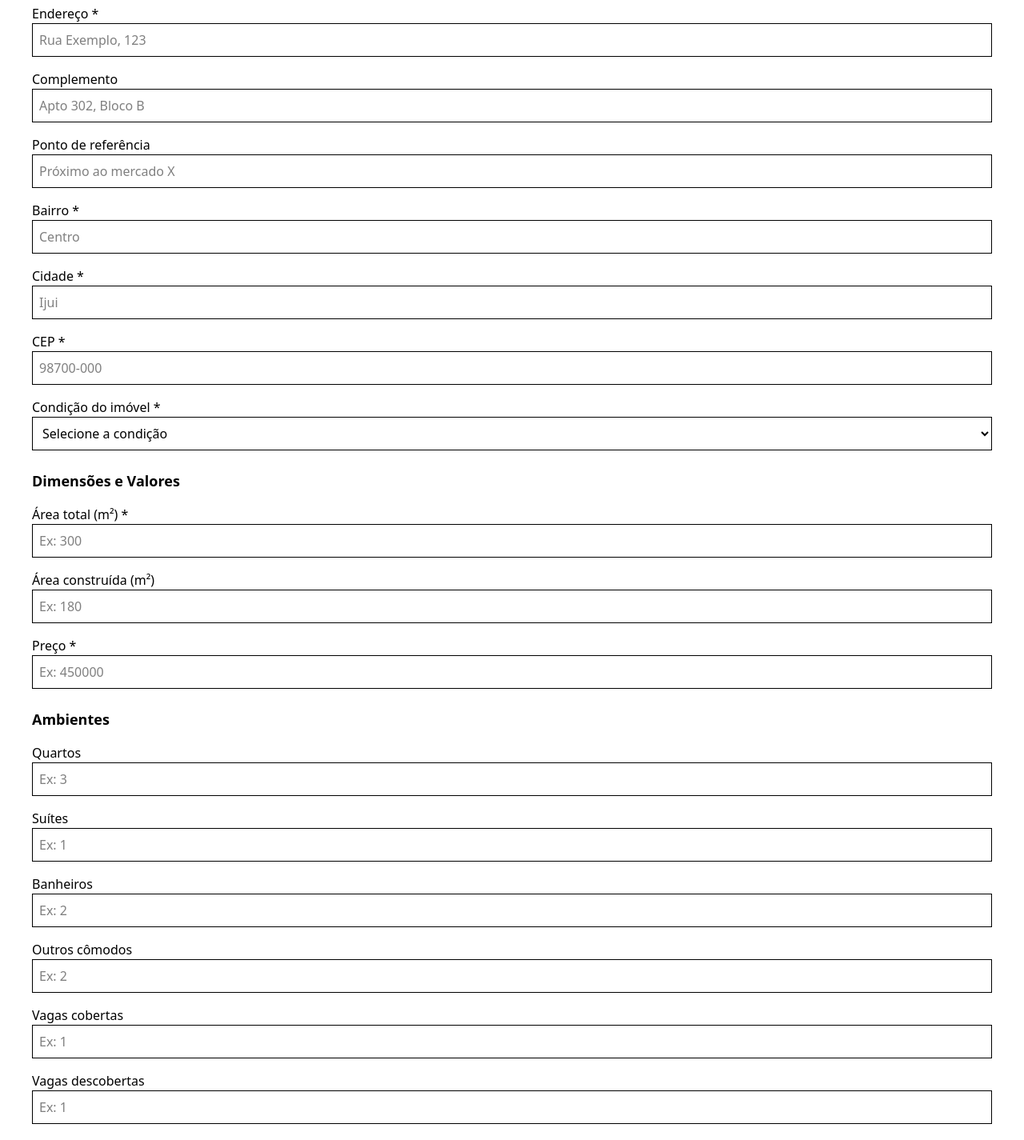
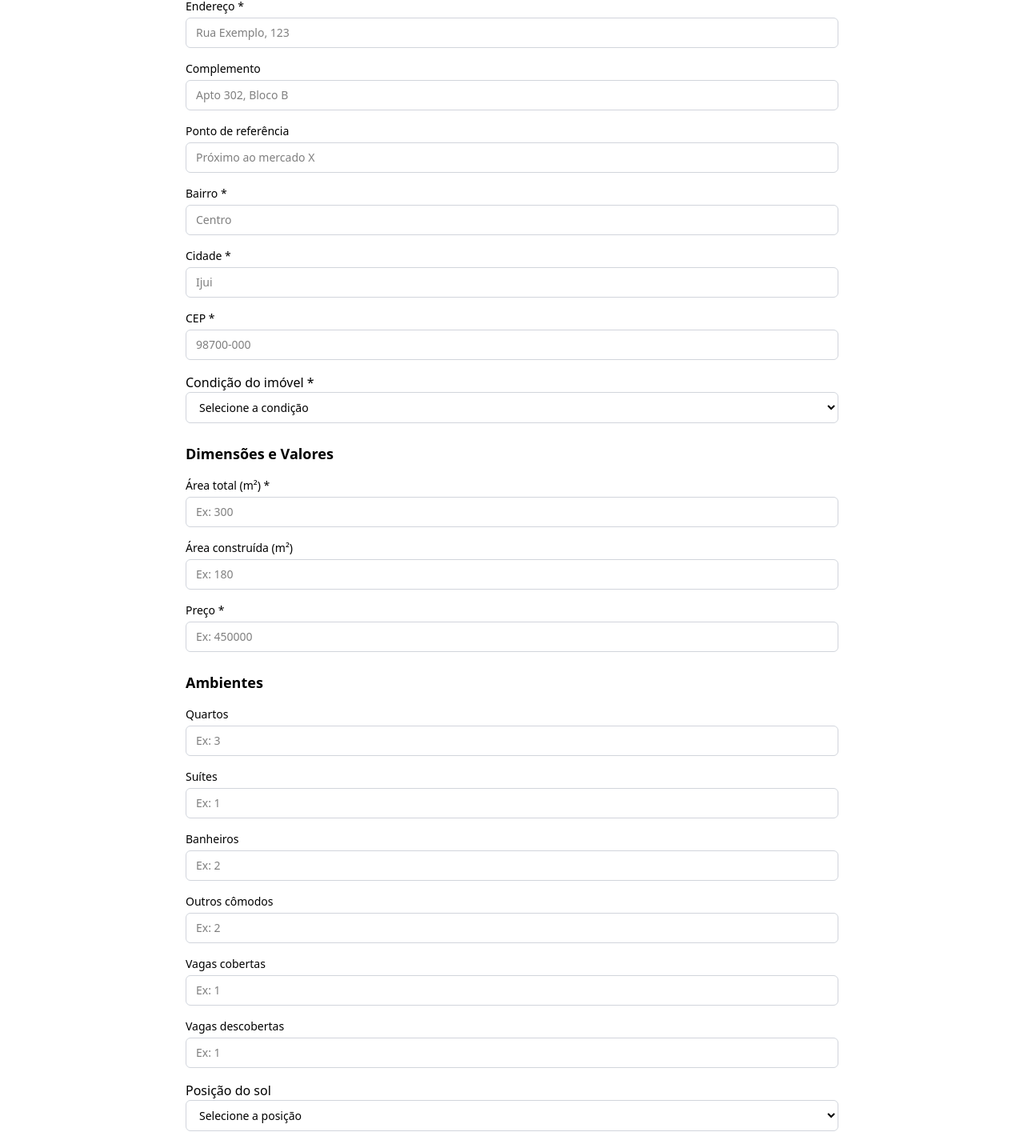
Before and after one commit to Mateus-Oling/oling-imoveis, a Next.js app: page /admin/properties/new in a window 1280 px wide. Shown: the part 363-1788 px from the top of the page at 80% size. Built offline with nearby package versions, Linux system fonts and the light colour scheme.

Commit message:
feat: enhance property form with Zod validation and submission feedback
- integrated Zod for schema validation
- added real-time error messages
- implemented submission states (loading, success, error)
- improved overall form UX

```diff
--- a/package.json
+++ b/package.json
@@ -9,12 +9,14 @@
     "lint": "eslint"
   },
   "dependencies": {
+    "@hookform/resolvers": "^5.2.2",
     "@supabase/supabase-js": "^2.104.0",
     "next": "16.2.2",
     "react": "19.2.4",
     "react-dom": "19.2.4",
     "react-hook-form": "^7.74.0",
-    "swiper": "^12.1.3"
+    "swiper": "^12.1.3",
+    "zod": "^4.3.6"
   },
   "devDependencies": {
     "@tailwindcss/postcss": "^4",
--- a/src/app/admin/properties/new/page.tsx
+++ b/src/app/admin/properties/new/page.tsx
@@ -1,251 +1,275 @@
 "use client"
 
+import { useState } from "react"
 import { useForm } from "react-hook-form"
+import { zodResolver } from "@hookform/resolvers/zod"
+import { propertySchema } from "@/schemas/propertySchema"
+import { z } from "zod"
+import FormField from "@/components/form/FormField"
 
-type FormData = {
-  title: string
-  type: string
-  address: string
-  complement: string
-  reference_point: string
-  neighborhood: string
-  city: string
-  zip_code: string
-  condition: string
-
-  area_total: number
-  area_built: number
-  price: number
-
-  bedrooms: number
-  suites: number
-  bathrooms: number
-  other_rooms: number
-  garage_covered: number
-  garage_uncovered: number
-  sun_position: string
-  year_built: number
-
-  description: string
-}
+type FormData = z.infer<typeof propertySchema>
 
 export default function NewPropertyPage() {
-  const { register, handleSubmit } = useForm<FormData>()
+  const [feedback, setFeedback] = useState<{
+    type: "success" | "error" | null
+    message: string
+  }>({
+    type: null,
+    message: "",
+  })
 
-  function onSubmit(data: FormData) {
+  const {
+    register,
+    handleSubmit,
+    formState: { errors, isSubmitting },
+  } = useForm<FormData>({
+    resolver: zodResolver(propertySchema),
+    defaultValues: {},
+  })
+
+  async function onSubmit(data: FormData) {
+    try {
+      setFeedback({ type: null, message: "" })
+
+      await new Promise((res) => setTimeout(res, 1000))
       console.log(data)
+      setFeedback({
+        type: "success",
+        message: "Imóvel cadastrado com sucesso!",
+      })
+    } catch (err) {
+      setFeedback({
+        type: "error",
+        message: "Erro ao salvar imóvel.",
+      })
+    }
   }
 
   return (
-    <main className="p-10">
+    <main className="p-10 max-w-4xl mx-auto">
       <h1 className="text-2xl font-semibold mb-6">Cadastrar Imóvel</h1>
 
       <form onSubmit={handleSubmit(onSubmit)} className="space-y-6">
         <div className="space-y-4">
           <h3 className="font-semibold text-lg">Informações Básicas</h3>
 
-          <div>
-            <label>Título do imóvel *</label>
-            <input
-              {...register("title")}
+          <FormField
+            label="Título do imóvel *"
+            name="title"
+            register={register}
+            error={errors.title}
             placeholder="Ex: Casa moderna no centro"
-              className="border p-2 w-full"
           />
-          </div>
 
           <div>
             <label>Tipo do imóvel *</label>
-            <select {...register("type")} className="border p-2 w-full">
+            <select
+              {...register("type")}
+              className={`w-full border rounded-md px-3 py-2 text-sm ${
+                errors.type ? "border-red-500" : "border-gray-300"
+              }`}
+            >
               <option value="">Selecione o tipo</option>
               <option value="casa">Casa</option>
               <option value="apartamento">Apartamento</option>
               <option value="terreno">Terreno</option>
             </select>
+            {errors.type && (
+              <p className="text-red-500 text-sm mt-1">{errors.type.message}</p>
+            )}
           </div>
 
-          <div>
-            <label>Endereço *</label>
-            <input
-              {...register("address")}
+          <FormField
+            label="Endereço *"
+            name="address"
+            register={register}
+            error={errors.address}
             placeholder="Rua Exemplo, 123"
-              className="border p-2 w-full"
           />
-          </div>
 
-          <div>
-            <label>Complemento</label>
-            <input
-              {...register("complement")}
+          <FormField
+            label="Complemento"
+            name="complement"
+            register={register}
+            error={errors.complement}
             placeholder="Apto 302, Bloco B"
-              className="border p-2 w-full"
           />
-          </div>
 
-          <div>
-            <label>Ponto de referência</label>
-            <input
-              {...register("reference_point")}
+          <FormField
+            label="Ponto de referência"
+            name="reference_point"
+            register={register}
+            error={errors.reference_point}
             placeholder="Próximo ao mercado X"
-              className="border p-2 w-full"
           />
-          </div>
 
-          <div>
-            <label>Bairro *</label>
-            <input
-              {...register("neighborhood")}
+          <FormField
+            label="Bairro *"
+            name="neighborhood"
+            register={register}
+            error={errors.neighborhood}
             placeholder="Centro"
-              className="border p-2 w-full"
           />
-          </div>
 
-          <div>
-            <label>Cidade *</label>
-            <input
-              {...register("city")}
+          <FormField
+            label="Cidade *"
+            name="city"
+            register={register}
+            error={errors.city}
             placeholder="Ijui"
-              className="border p-2 w-full"
           />
-          </div>
 
-          <div>
-            <label>CEP *</label>
-            <input
-              {...register("zip_code")}
+          <FormField
+            label="CEP *"
+            name="zip_code"
+            register={register}
+            error={errors.zip_code}
             placeholder="98700-000"
-              className="border p-2 w-full"
           />
-          </div>
 
           <div>
             <label>Condição do imóvel *</label>
-            <select {...register("condition")} className="border p-2 w-full">
+            <select
+              {...register("condition")}
+              className={`w-full border rounded-md px-3 py-2 text-sm ${
+                errors.type ? "border-red-500" : "border-gray-300"
+              }`}
+            >
               <option value="">Selecione a condição</option>
               <option value="pessimo">Péssimo</option>
               <option value="ruim">Ruim</option>
               <option value="bom">Bom</option>
               <option value="novo">Novo</option>
             </select>
+            {errors.condition && (
+              <p
+                className={`w-full border rounded-md px-3 py-2 text-sm ${
+                  errors.type ? "border-red-500" : "border-gray-300"
+                }`}
+              >
+                {errors.condition.message}
+              </p>
+            )}
           </div>
         </div>
 
         <div className="space-y-4">
           <h3 className="font-semibold text-lg">Dimensões e Valores</h3>
 
-          <div>
-            <label>Área total (m²) *</label>
-            <input
+          <FormField
+            label="Área total (m²) *"
+            name="area_total"
             type="number"
-              {...register("area_total", { valueAsNumber: true })}
+            register={register}
+            error={errors.area_total}
             placeholder="Ex: 300"
-              className="border p-2 w-full"
           />
-          </div>
 
-          <div>
-            <label>Área construída (m²)</label>
-            <input
+          <FormField
+            label="Área construída (m²)"
+            name="area_built"
             type="number"
-              {...register("area_built", { valueAsNumber: true })}
+            register={register}
+            error={errors.area_built}
             placeholder="Ex: 180"
-              className="border p-2 w-full"
           />
-          </div>
 
-          <div>
-            <label>Preço *</label>
-            <input
+          <FormField
+            label="Preço *"
+            name="price"
             type="number"
-              {...register("price", { valueAsNumber: true })}
+            register={register}
+            error={errors.price}
             placeholder="Ex: 450000"
-              className="border p-2 w-full"
           />
-          </div>
         </div>
 
         <div className="space-y-4">
           <h3 className="font-semibold text-lg">Ambientes</h3>
 
-          <div>
-            <label>Quartos</label>
-            <input
+          <FormField
+            label="Quartos"
+            name="bedrooms"
             type="number"
-              {...register("bedrooms", { valueAsNumber: true })}
+            register={register}
+            error={errors.bedrooms}
             placeholder="Ex: 3"
-              className="border p-2 w-full"
           />
-          </div>
 
-          <div>
-            <label>Suítes</label>
-            <input
+          <FormField
+            label="Suítes"
+            name="suites"
             type="number"
-              {...register("suites", { valueAsNumber: true })}
+            register={register}
+            error={errors.suites}
             placeholder="Ex: 1"
-              className="border p-2 w-full"
           />
-          </div>
 
-          <div>
-            <label>Banheiros</label>
-            <input
+          <FormField
+            label="Banheiros"
+            name="bathrooms"
             type="number"
-              {...register("bathrooms", { valueAsNumber: true })}
+            register={register}
+            error={errors.bathrooms}
             placeholder="Ex: 2"
-              className="border p-2 w-full"
           />
-          </div>
 
-          <div>
-            <label>Outros cômodos</label>
-            <input
+          <FormField
+            label="Outros cômodos"
+            name="other_rooms"
             type="number"
-              {...register("other_rooms", { valueAsNumber: true })}
+            register={register}
+            error={errors.other_rooms}
             placeholder="Ex: 2"
-              className="border p-2 w-full"
           />
-          </div>
 
-          <div>
-            <label>Vagas cobertas</label>
-            <input
+          <FormField
+            label="Vagas cobertas"
+            name="garage_covered"
             type="number"
-              {...register("garage_covered", { valueAsNumber: true })}
+            register={register}
+            error={errors.garage_covered}
             placeholder="Ex: 1"
-              className="border p-2 w-full"
           />
-          </div>
 
-          <div>
-            <label>Vagas descobertas</label>
-            <input
+          <FormField
+            label="Vagas descobertas"
+            name="garage_uncovered"
             type="number"
-              {...register("garage_uncovered", { valueAsNumber: true })}
+            register={register}
+            error={errors.garage_uncovered}
             placeholder="Ex: 1"
-              className="border p-2 w-full"
           />
-          </div>
 
           <div>
             <label>Posição do sol</label>
-            <select {...register("sun_position")} className="border p-2 w-full">
+            <select
+              {...register("sun_position")}
+              className={`w-full border rounded-md px-3 py-2 text-sm ${
+                errors.type ? "border-red-500" : "border-gray-300"
+              }`}
+            >
               <option value="">Selecione a posição</option>
               <option value="norte">Norte</option>
               <option value="sul">Sul</option>
               <option value="leste">Leste</option>
               <option value="oeste">Oeste</option>
             </select>
+            {errors.sun_position && (
+              <p className="text-red-500 text-sm mt-1">
+                {errors.sun_position.message}
+              </p>
+            )}
           </div>
 
-          <div>
-            <label>Ano de construção</label>
-            <input
+          <FormField
+            label="Ano de construção"
+            name="year_built"
             type="number"
-              {...register("year_built", { valueAsNumber: true })}
+            register={register}
+            error={errors.year_built}
             placeholder="Ex: 2015"
-              className="border p-2 w-full"
           />
-          </div>
         </div>
 
         <div className="space-y-4">
@@ -256,14 +280,42 @@ export default function NewPropertyPage() {
             <textarea
               {...register("description")}
               placeholder="Descreva o imóvel, diferenciais, localização, etc..."
-              className="border p-2 w-full min-h-[120px]"
+              className={`w-full border rounded-md px-3 py-2 text-sm min-h-[120px] ${
+                errors.description ? "border-red-500" : "border-gray-300"
+              }`}
             />
+            {errors.description && (
+              <p className="text-red-500 text-sm mt-1">
+                {errors.description.message}
+              </p>
+            )}
           </div>
         </div>
 
-        <button type="submit" className="bg-black text-white px-4 py-2">
-          Salvar
+        <button
+          type="submit"
+          disabled={isSubmitting}
+          className="bg-black text-white px-4 py-2 rounded disabled:opacity-50"
+        >
+          {isSubmitting ? "Salvando..." : "Salvar"}
         </button>
+        {feedback.type && (
+          <div
+            className={`p-3 rounded-md text-sm font-medium ${
+              feedback.type === "success"
+                ? "bg-green-100 text-green-700"
+                : "bg-red-100 text-red-700"
+            }`}
+          >
+            {feedback.message}
+          </div>
+        )}
+
+        {Object.keys(errors).length > 0 && (
+          <p className="text-red-600 font-medium">
+            Corrija os campos obrigatórios antes de continuar.
+          </p>
+        )}
       </form>
     </main>
   )
--- /dev/null
+++ b/src/components/form/FormField.tsx
@@ -0,0 +1,38 @@
+import React from "react"
+
+import { FieldError, UseFormRegister, FieldValues, Path } from "react-hook-form"
+
+type Props<T extends FieldValues> = {
+  label: string
+  name: Path<T>
+  register: UseFormRegister<T>
+  error?: FieldError
+  placeholder?: string
+  type?: string
+}
+
+export default function FormField<T extends FieldValues>({
+  label,
+  name,
+  register,
+  error,
+  placeholder,
+  type = "text",
+}: Props<T>) {
+  return (
+    <div>
+      <label className="block text-sm font-medium mb-1">{label}</label>
+
+      <input
+        type={type}
+        {...register(name)}
+        placeholder={placeholder}
+        className={`w-full border rounded-md px-3 py-2 text-sm
+        ${error ? "border-red-500" : "border-gray-300"}
+        focus:outline-none focus:ring-2 focus:ring-black/20`}
+      />
+
+      {error && <p className="text-red-500 text-sm mt-1">{error.message}</p>}
+    </div>
+  )
+}
--- /dev/null
+++ b/src/schemas/propertySchema.ts
@@ -0,0 +1,32 @@
+import { z } from "zod"
+
+export const propertySchema = z.object({
+  title: z.string().trim().min(4, "Título deve ter pelo menos 4 caracteres"),
+  type: z.string().trim().min(1, "Selecione um tipo de imóvel"),
+
+  address: z.string().trim().min(5, "Endereço obrigatório"),
+  complement: z.string().trim().optional(),
+  reference_point: z.string().trim().optional(),
+  neighborhood: z.string().trim().min(2, "Bairro obrigatório"),
+  city: z.string().trim().min(2, "Cidade inválida"),
+  zip_code: z.string().trim().min(8, "CEP inválido"),
+
+  condition: z.string().trim().optional(),
+
+  price: z.coerce.number().min(5, "Preço obrigatório"),
+  area_total: z.coerce.number().min(1, "Área obrigatória"),
+  area_built: z.coerce.number().optional(),
+
+  bedrooms: z.coerce.number().optional(),
+  suites: z.coerce.number().optional(),
+  bathrooms: z.coerce.number().optional(),
+  other_rooms: z.coerce.number().optional(),
+
+  garage_covered: z.coerce.number().optional(),
+  garage_uncovered: z.coerce.number().optional(),
+
+  sun_position: z.string().trim().optional(),
+  year_built: z.coerce.number().optional(),
+
+  description: z.string(),
+})
```
Also changed, not shown: 1 other file (tests, documents, lock files or other folders). Lines whose indentation alone changed are shown as unchanged.
